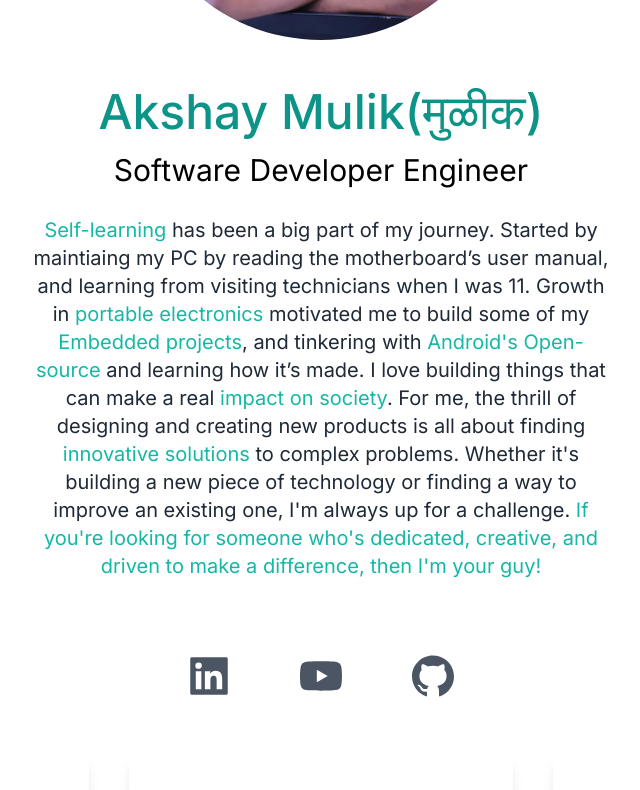
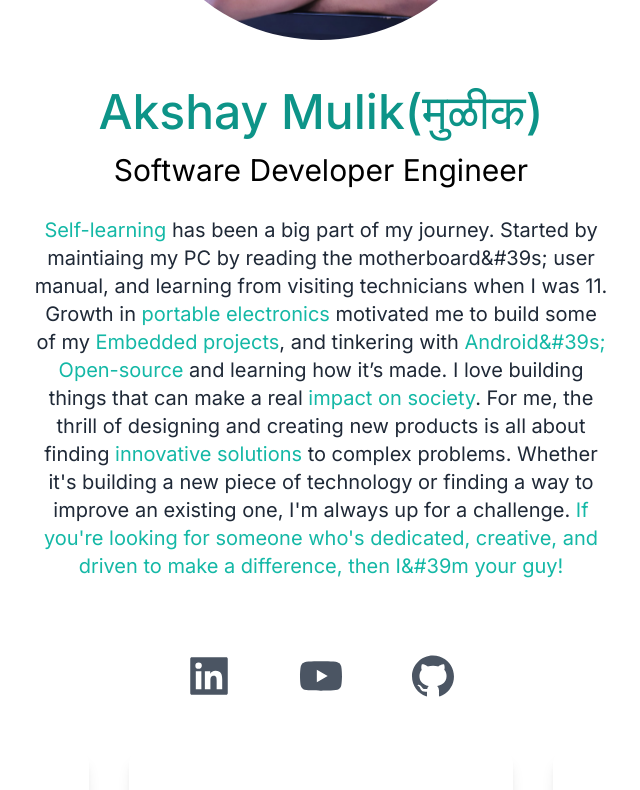
Before and after one commit to akshaymulik/akshay-portfolio, a Next.js app: page / in a window 1280 px wide. Shown: the part 520-1310 px from the top of the page, without its empty margins (319-959 px from the left). Built offline with nearby package versions, Linux system fonts and the light colour scheme.

Commit message:
replaced " ' " with &#39;

```diff
--- a/src/app/page.tsx
+++ b/src/app/page.tsx
@@ -48,11 +48,11 @@ export default function Home() {
             <h2 className='text-5xl py-2 text-teal-600 font-medium md:tex-6xl'>Akshay Mulik(मुळीक)</h2>
             <h3 className='text-2xl py-2 md:text-3xl dark:text-white'>Software Developer Engineer</h3>
             <p className='text-md py-5 leading-8 text-gray-800 md:text-xl max-w-xl mx-auto dark:text-white'>
-            <span className='text-teal-500'>Self-learning</span> has been a big part of my journey. Started by maintiaing my PC by reading the motherboard’s user manual, and learning from visiting technicians when I was 11.
-            Growth in <span className='text-teal-500'>portable electronics</span> motivated me to build some of my <span className='text-teal-500'>Embedded projects</span>, and tinkering with <span className='text-teal-500'>Android's Open-source</span> and learning how it’s made.
+            <span className='text-teal-500'>Self-learning</span> has been a big part of my journey. Started by maintiaing my PC by reading the motherboard&#39s; user manual, and learning from visiting technicians when I was 11.
+            Growth in <span className='text-teal-500'>portable electronics</span> motivated me to build some of my <span className='text-teal-500'>Embedded projects</span>, and tinkering with <span className='text-teal-500'>Android&#39s; Open-source</span> and learning how it’s made.
             I love building things that can make a real <span className='text-teal-500'>impact on society</span>. For me, the thrill of designing and creating new products is all about finding <span className='text-teal-500'>innovative solutions</span> to complex problems.
-            Whether it's building a new piece of technology or finding a way to improve an existing one, I'm always up for a challenge.
-            <span className='text-teal-500'> If you're looking for someone who's dedicated, creative, and driven to make a difference, then I'm your guy!
+            Whether it's building a new piece of technology or finding a way to improve an existing one, I&#39;m always up for a challenge.
+            <span className='text-teal-500'> If you&#39;re looking for someone who&#39;s dedicated, creative, and driven to make a difference, then I&#39m your guy!
             </span></p>
           </div>
           <div className='text-5xl flex justify-center gap-16 py-3 text-gray-600'>
```
